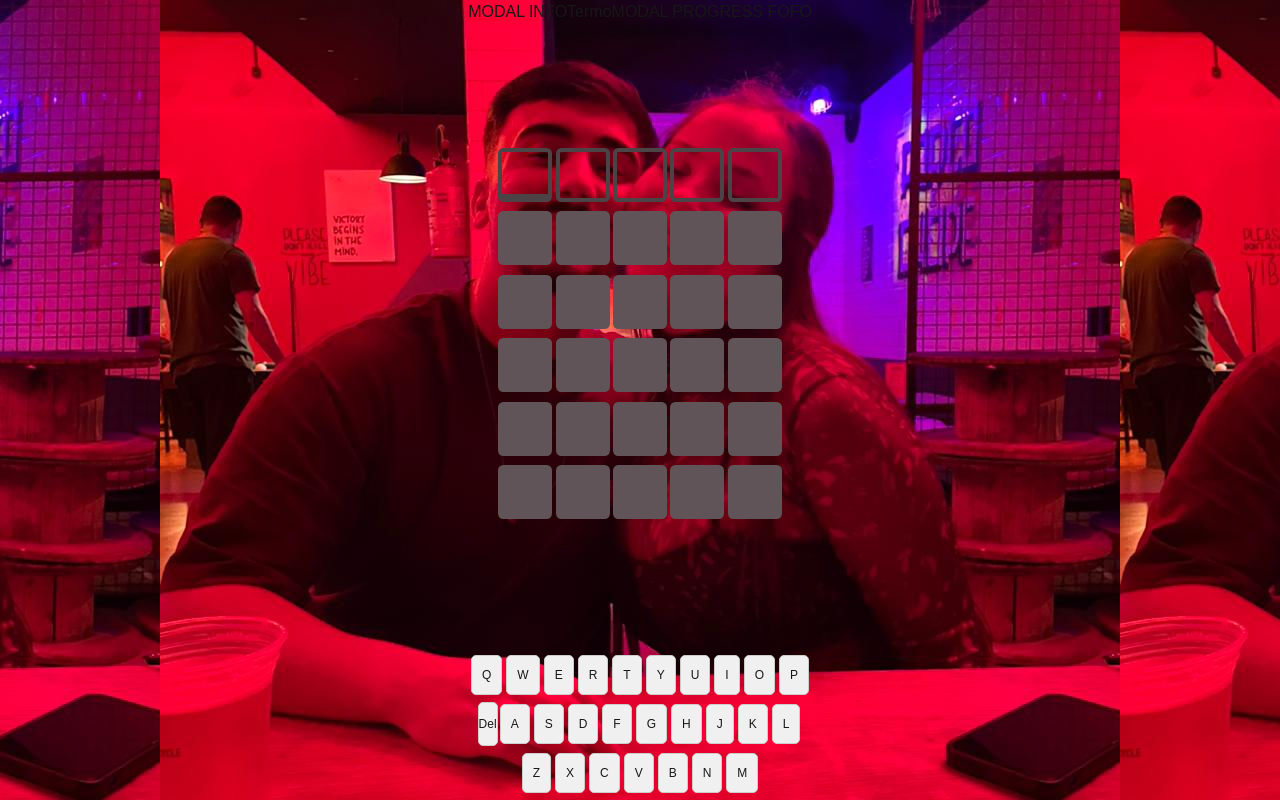
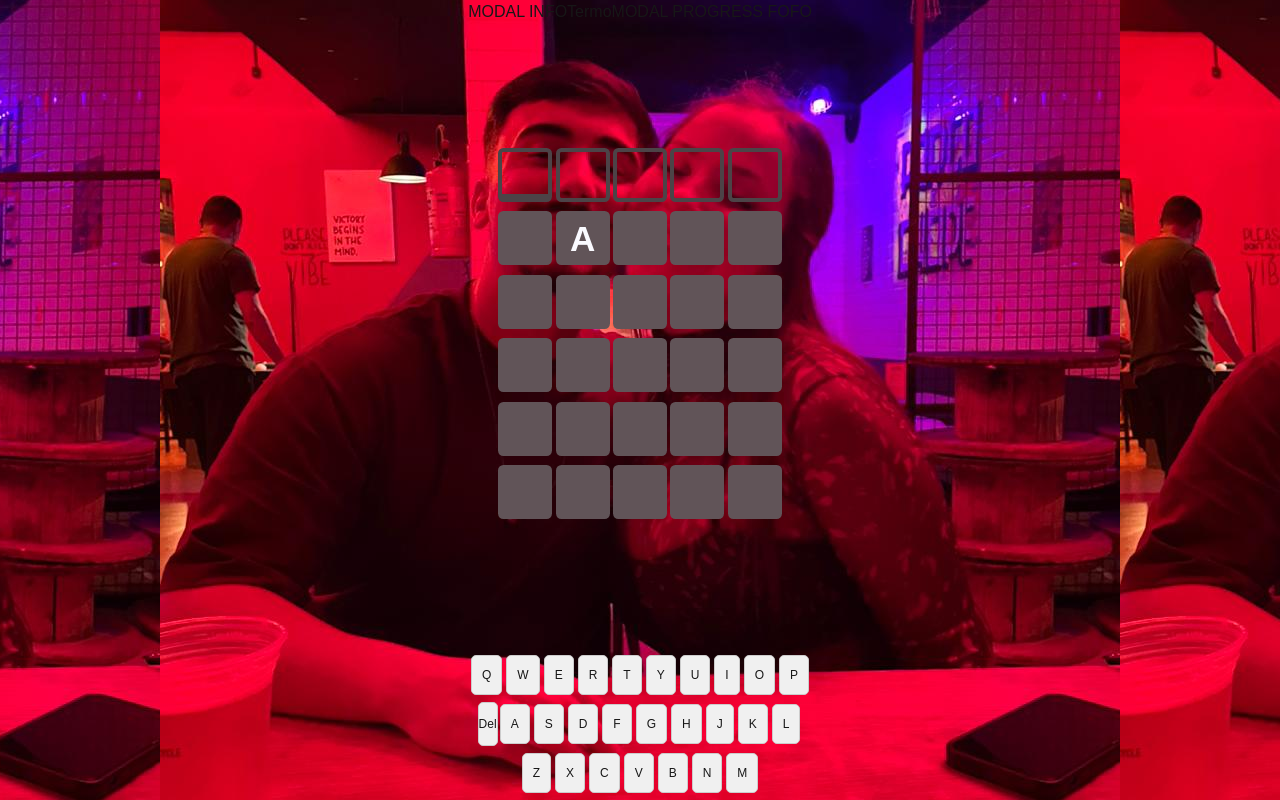
Before and after one commit to PedroBNe/termo, a Next.js app: page /palavras/primeira in a window 1280 px wide. Built offline with nearby package versions, Linux system fonts and the light colour scheme.

Commit message:
se agora n for

```diff
--- a/src/app/globals.css
+++ b/src/app/globals.css
@@ -36,7 +36,6 @@ body {
   align-items: center;
   box-sizing: border-box;
   display: grid;
-  flex-grow: 1;
   flex-shrink: 50;
   justify-content: center;
   justify-items: center;
--- a/src/components/Game.tsx
+++ b/src/components/Game.tsx
@@ -10,7 +10,7 @@ export const Game = () => {
       </div>
       <div className="containerGame">
         <div className="games "></div>
-        <div className="games"></div>
+        <div className="games">a</div>
         <div className="games"></div>
         <div className="games"></div>
         <div className="games"></div>
```
